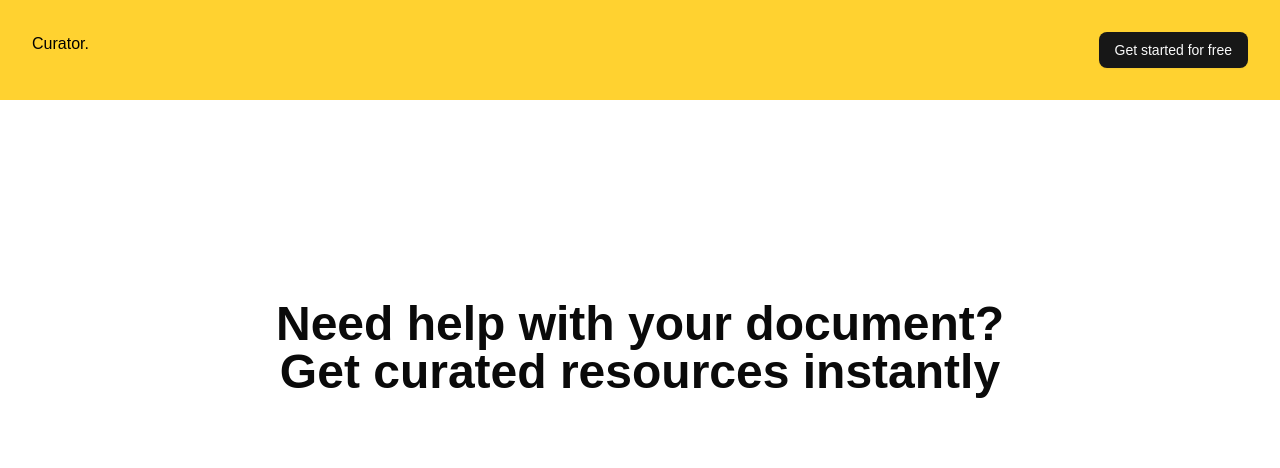
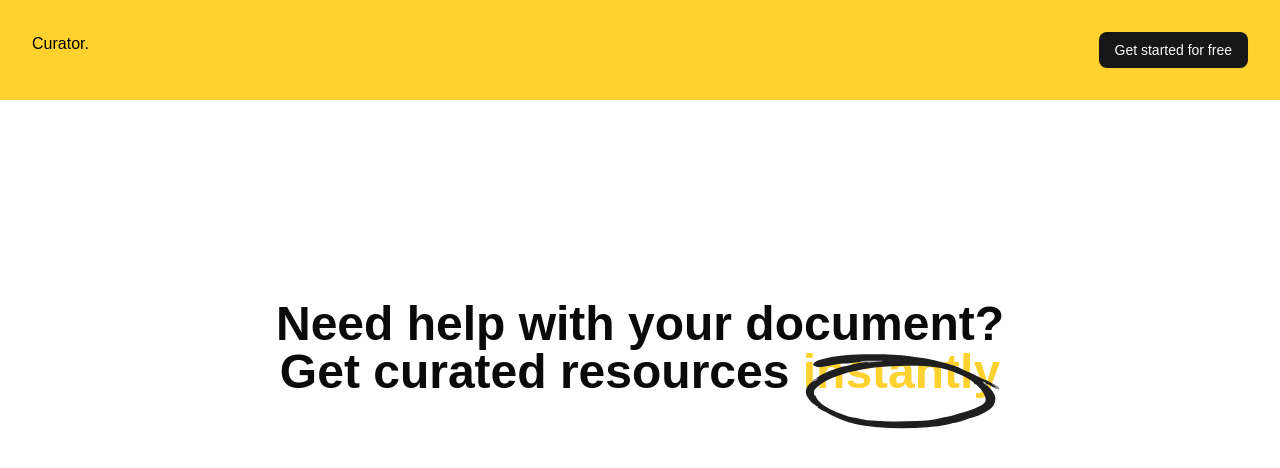
Before and after one commit to fagbenjaenoch/curator, a React (Vite) app in the folder app/frontend/: page / in a window 1280 px wide. Shown: the top 468 px of the page. Built offline with nearby package versions, Linux system fonts and the light colour scheme; a web font is replaced by a local one.

Commit message:
added oval marker to hero text

```diff
--- a/app/frontend/src/components/pages/Landing.tsx
+++ b/app/frontend/src/components/pages/Landing.tsx
@@ -1,4 +1,5 @@
 import Navbar from "@/components/Navbar";
+import ovalMarker from "@/assets/oval marker.svg";
 
 export default function Landing() {
   return (
@@ -6,9 +7,15 @@ export default function Landing() {
       <Navbar />
       <section className="m-auto mt-[200px] px-4 max-w-7xl mx-auto text-center">
         <h1>
-          <span className="block">Need help with your document?</span>
-          <span className="transform scale-70 text-center">
-            Get curated resources instantly
+          Need help with your document?
+          <br />
+          Get curated resources{" "}
+          <span className="relative text-amber-300">
+            <img
+              src={ovalMarker}
+              className="absolute transform right-[-1px] top-[-20px] scale-[140%] "
+            />
+            <span>instantly</span>
           </span>
         </h1>
         <div></div>
```
Also changed, not shown: app/frontend/src/assets/oval marker.svg (added).
